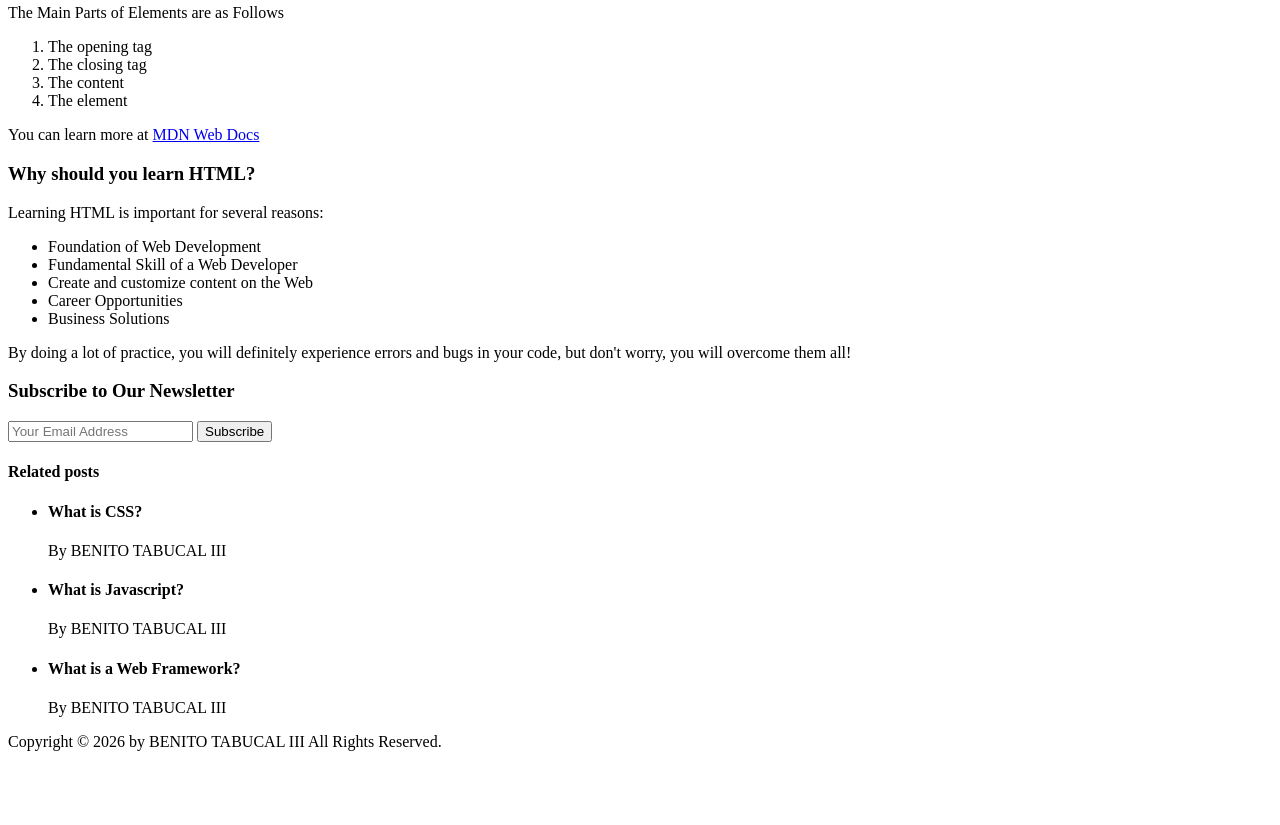
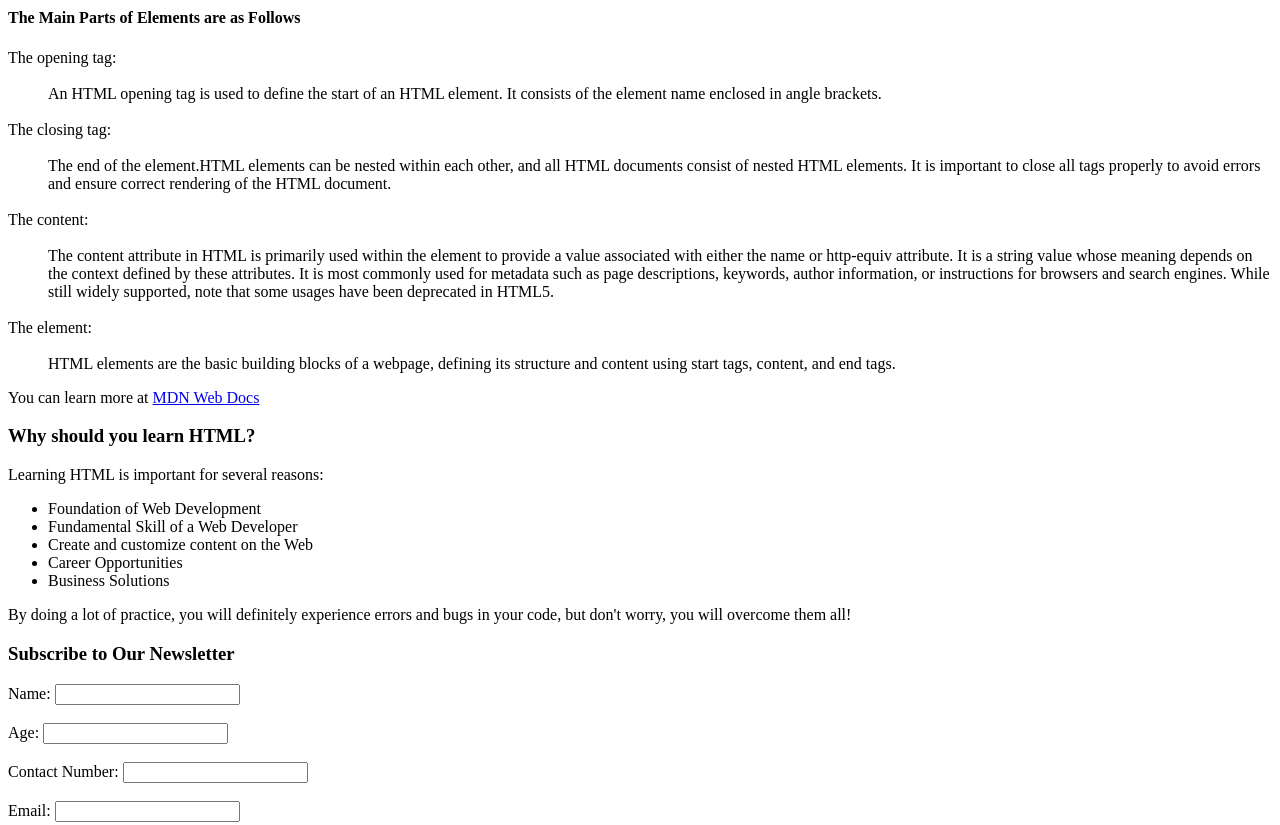
Before and after one commit to tabucalbenito-code/html.final.project, a plain HTML site: page index.html in a window 1280 px wide. Shown: the part 500-1325 px from the top of the page. Before the commit the page ends 1259 px from the top, so only its background shows below. Drawn offline with Linux system fonts and the light colour scheme.

```diff
--- a/index.html
+++ b/index.html
@@ -52,13 +52,22 @@
         paragraphs, links, headings, images, video, etc. Web browsers understand
         HTML and render HTML code as websites.
       </p>
-      <p>The Main Parts of Elements are as Follows</p>
-      <ol>
-        <li>The opening tag</li>
-        <li>The closing tag</li>
-        <li>The content</li>
-        <li>The element</li>
-      </ol>
+      <h4>The Main Parts of Elements are as Follows</h4>
+
+      <dl>
+          <dt>The opening tag:</dt><br>
+          <dd>An HTML opening tag is used to define the start of an HTML element. It consists of the element name enclosed in angle brackets.</dd><br>
+
+          <dt>The closing tag:</dt><br>
+          <dd>The end of the element.HTML elements can be nested within each other, and all HTML documents consist of nested HTML elements. It is important to close all tags properly to avoid errors and ensure correct rendering of the HTML document.</dd><br>
+
+          <dt>The content:</dt><br>
+          <dd>The content attribute in HTML is primarily used within the <meta> element to provide a value associated with either the name or http-equiv attribute. It is a string value whose meaning depends on the context defined by these attributes.
+              It is most commonly used for metadata such as page descriptions, keywords, author information, or instructions for browsers and search engines. While still widely supported, note that some usages have been deprecated in HTML5.</dd><br>
+
+          <dt>The element:</dt><br>
+          <dd>HTML elements are the basic building blocks of a webpage, defining its structure and content using start tags, content, and end tags.</dd>
+      </dl>
       <p>
         You can learn more at
         <a
@@ -82,14 +91,27 @@
       </p>
       <h3>Subscribe to Our Newsletter</h3>
       <form>
-        <input
-          type="email"
-          name="email"
-          placeholder="Your Email Address"
-          required
-        />
-        <input type="submit" value="Subscribe" />
-      </form>
+          <label for="username">Name:</label>
+          <input type="text" id="username" name="username"><br><br>
+
+      <form>
+          <label for="age">Age:</label>
+          <input type="number" id="age" name="age">
+      </form><br>
+
+      <form>
+          <label for="contact">Contact Number:</label>
+          <input type="tel" id="contact" name="contact">
+      </form><br>
+
+      <form>
+          <label for="email">Email:</label>
+          <input type="email" id="email" name="email">
+      </form><br>
+
+      <input type="submit" value="Subscribe" />
+
+    </form>
     </article>
     <aside>
       <h4>Related posts</h4>
```
